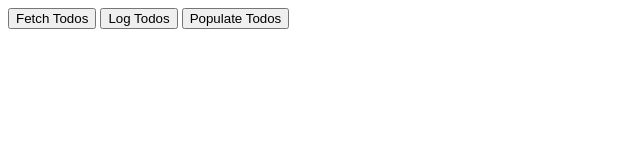
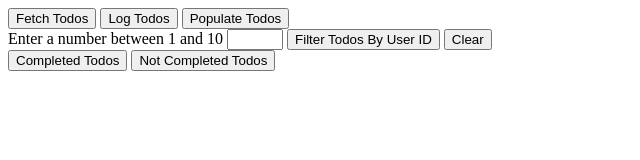
Before and after one commit to RosalynS78/Dummy-Data-Todo-List, a plain HTML site: page index.html in a window 1280 px wide. Shown: the whole page, without its empty margins (0-640 px from the left). Drawn offline with Linux system fonts and the light colour scheme.

Commit message:
updated branch

```diff
--- a/index-styles.css
+++ b/index-styles.css
@@ -0,0 +1,3 @@
+.completedTodos {
+    color: green;
+}
--- a/index.html
+++ b/index.html
@@ -13,6 +13,21 @@
     <button onclick="fetchTodos()">Fetch Todos</button>
     <button onclick="logTodos()">Log Todos</button>
     <button onclick="populateTodos()">Populate Todos</button>
+    <!-- capture input types (must have form) -->
+    <!-- refer back to even-odd list -->
+    <form>
+        <label for= "number--_input">Enter a number between 1 and 10</label>
+        <input type="number" id="number_input" min="1" max="10">
+     <!-- button to filter -->
+    <button onclick="filterTodos()" type="button" name="button">Filter Todos By User ID</button>
+    <!-- button to reset -->
+    <!-- refer back to tic-tac-toe -->
+     <button onclick="resetToDos()" type="button" name="button">Clear</button>
+    </form>
+    <!-- button to call filter function (completed and not completed)-->
+    <button onclick="completedTodos()">Completed Todos</button>
+    <button onclick="notCompletedTodos()">Not Completed Todos</button>
+
     <ol id="todo-list">
     <!-- LIs will go here -->
     </ol>
--- a/index.js
+++ b/index.js
@@ -13,21 +13,22 @@
         "title": "delectus aut autem",
         "completed": false
     }]
-
+    // function fetch all
     const fetchTodos = () => {
         fetch('https://jsonplaceholder.typicode.com/todos/')
         .then( (response) => response.json())
         .then( (json) => arrayOfTodos = json)
     }
-
+    // function see returned objects in console
     const logTodos = () => {
         console.log(arrayOfTodos)
     }
+    // function to populate list
+    //start of function
+    const populateTodos = () => {
 
-    const populateTodos = () => {
-//start of function
 
-        //ol item into variable (getElementById)
+        //capture ol item into variable (getElementById)
         let todoList = document.getElementById('todo-list');
 
         // let todoTitle = "";
@@ -46,7 +47,7 @@
             } else {
                 todoItem.classList.add("isfalse");
             }
-        //append the tex to the new element
+        //append the text to the new element
         todoItem.appendChild (todoTitle);
         // append the element to the ol element
         todoList.appendChild (todoItem);
@@ -54,3 +55,81 @@
     //end loop
 }
 // end of function
+
+// function to filter
+const filterTodos = () => {
+
+    // Capture the ol item into a variable (getElementById)
+    let todoList = document.getElementById("todo-list");
+
+    // Get the userID number from the input field in the html form
+    const num = document.getElementById("number_input").value;
+
+    // Filter the array
+    const arrayFilter = arrayOfTodos.filter(array => array.userId == num);
+
+    //Loop through and display the results -- just like populateTodos
+    for (let i = 0; i < arrayFilter.length; i++) {
+      let todoItem = document.createElement("LI");
+
+      // Uncomment the list item you want to display: Just the title, or a concatenated string with the User Id, Title, and Completed status
+      //todoItem.innerHTML = arrayFilter[i].title;
+      todoItem.innerHTML = "<b>User:</b> " + arrayFilter[i].userId + ",  <b>Title:</b> " + arrayFilter[i].title + ",  <b>Completed:</b> " + arrayFilter[i].completed;
+
+      todoList.appendChild(todoItem);
+    }
+  }
+
+// function for completed
+const completedTodos = () => {
+    // Capture the ol item into a variable (getElementById)
+    let todoList = document.getElementById("todo-list");
+
+    // Filter the array
+    const arrayFilter = arrayOfTodos.filter(array => array.completed === true);
+
+    //Loop through and display the results -- just like populateTodos
+    for (let i = 0; i < arrayFilter.length; i++) {
+      let todoItem = document.createElement("LI");
+
+      // Uncomment the list item you want to display: Just the title, or a concatenated string with the User Id, Title, and Completed status
+      //todoItem.innerHTML = arrayFilter[i].title;
+      todoItem.innerHTML = "<b>User:</b> " + arrayFilter[i].userId + ",  <b>Title:</b> " + arrayFilter[i].title + ",  <b>Completed:</b> " + arrayFilter[i].completed;
+
+      todoList.appendChild(todoItem);
+    }
+  }
+
+  //function for not completed
+  // Same function as completedTodos except array.completed === false
+  const notCompletedTodos = () => {
+    // Capture the ol item into a variable (getElementById)
+    let todoList = document.getElementById("todo-list");
+
+    // Filter the array
+    const arrayFilter = arrayOfTodos.filter(array => array.completed === false);
+
+    //Loop through and display the results -- just like populateTodos
+    for (let i = 0; i < arrayFilter.length; i++) {
+      let todoItem = document.createElement("LI");
+
+      // Uncomment the list item you want to display: Just the title, or a concatenated string with the User Id, Title, and Completed status
+      //todoItem.innerHTML = arrayFilter[i].title;
+      todoItem.innerHTML = "<b>User:</b> " + arrayFilter[i].userId + ",  <b>Title:</b> " + arrayFilter[i].title + ",  <b>Completed:</b> " + arrayFilter[i].completed;
+
+      todoList.appendChild(todoItem);
+    }
+  }
+  //function to reset
+  //refer back to tic-tac-toe
+  const resetToDos = () => {
+
+    // I want to get rid of the whole list, so I target the <ol> tag
+    const listItems = document.getElementsByTagName("OL")
+
+    // Loop through the list items and set the innerHTML to null
+    for (i=0; i < listItems.length; i++) {
+      listItems[i].innerHTML = null
+    }
+
+  }
```
